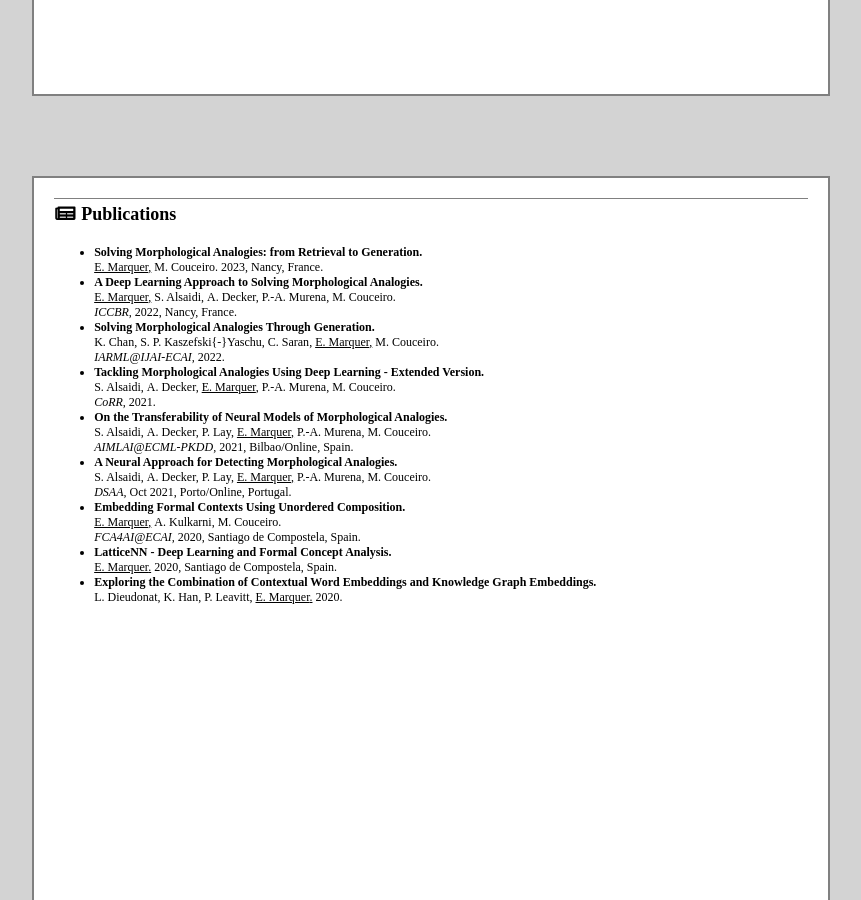
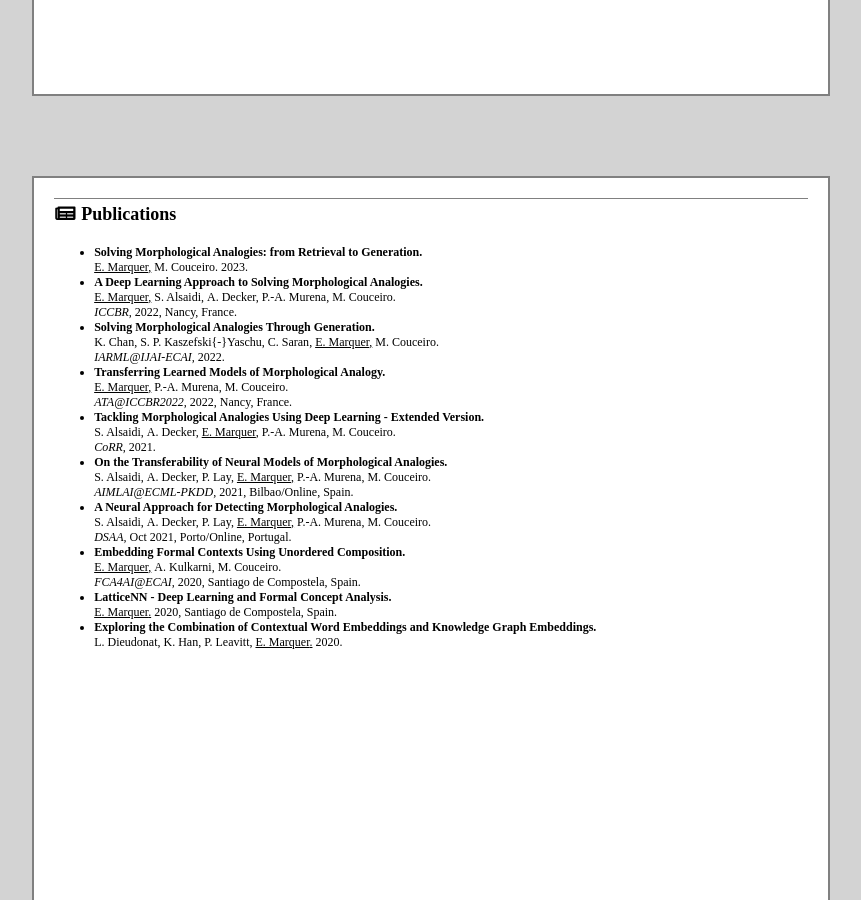
Before and after one commit to EMarquer/emarquer.github.io, a Jekyll site: the page built from docs/cv_print/accademic.html, in a window 1280 px wide and 900 px high, scrolled down 1059 px. Shown: the whole window, without its empty margins (209-1070 px from the left). Built offline with Jekyll 4.4.1, drawn with Linux system fonts in a browser that asks for light colours; nearby versions of some CDN libraries; part of the change alters nothing that is shown.

Commit message:
add publi that did not appear in dblp

```diff
--- a/docs/_data/publications.yml
+++ b/docs/_data/publications.yml
@@ -11,7 +11,6 @@ pubs:
   #booktitle: "ICCBR"
   note: "submitted to Springer special Issue in Annals of Mathematics and Artificial Intelligence: Mathematical Foundations of analogical reasoning and applications"
   date: 2023
-  place: Nancy, France
   links:
   bib:
     "@article{DBLP:conf/iccbr/MarquerADMC22,
@@ -114,6 +113,44 @@ pubs:
     publisher = {CEUR-WS.org},
     year      = {2022},
     url       = {https://ceur-ws.org/Vol-3174/paper3.pdf},
+  }"
+- title: Transferring Learned Models of Morphological Analogy.
+  category: Analogical proportions on embedding spaces
+  type:
+    - in proceedings
+    - workshop
+  author:
+    - E. Marquer
+    - P.-A. Murena
+    - M. Couceiro
+  booktitle: "ATA@ICCBR2022"
+  date: 2022
+  place: Nancy, France
+  links:
+    - ressource: paper
+      format: link
+      source: HAL
+      url: https://hal.inria.fr/hal-03783959
+    - ressource: paper
+      format: pdf
+      source: HAL
+      url: https://hal.inria.fr/hal-03783959/file/ATA_ICCBR_2022_Transferring_Analogy.pdf
+    - ressource: slides
+      format: pdf
+      url: https://github.com/pmonnin/ata2022-papers-slides/raw/main/slides/ATA_2022_emarquer.pdf
+  bib:
+    "@inproceedings{marquer:hal-03783959,
+    TITLE = {{Transferring Learned Models of Morphological Analogy}},
+    AUTHOR = {Marquer, Esteban and Murena, Pierre-Alexandre and Couceiro, Miguel},
+    URL = {https://hal.inria.fr/hal-03783959},
+    BOOKTITLE = {{ATA@ICCBR2022 - Analogies: from Theory to Applications (ATA@ICCBR2022)}},
+    ADDRESS = {Nancy, France},
+    YEAR = {2022},
+    MONTH = Sep,
+    KEYWORDS = {Transfer ; Morphological analogies ; Analogy detection},
+    PDF = {https://hal.inria.fr/hal-03783959/file/ATA_ICCBR_2022_Transferring_Analogy.pdf},
+    HAL_ID = {hal-03783959},
+    HAL_VERSION = {v1},
   }"
 - title: Tackling Morphological Analogies Using Deep Learning - Extended Version.
   category: Analogical proportions on embedding spaces
```
Also changed, not shown: 1 other file.
